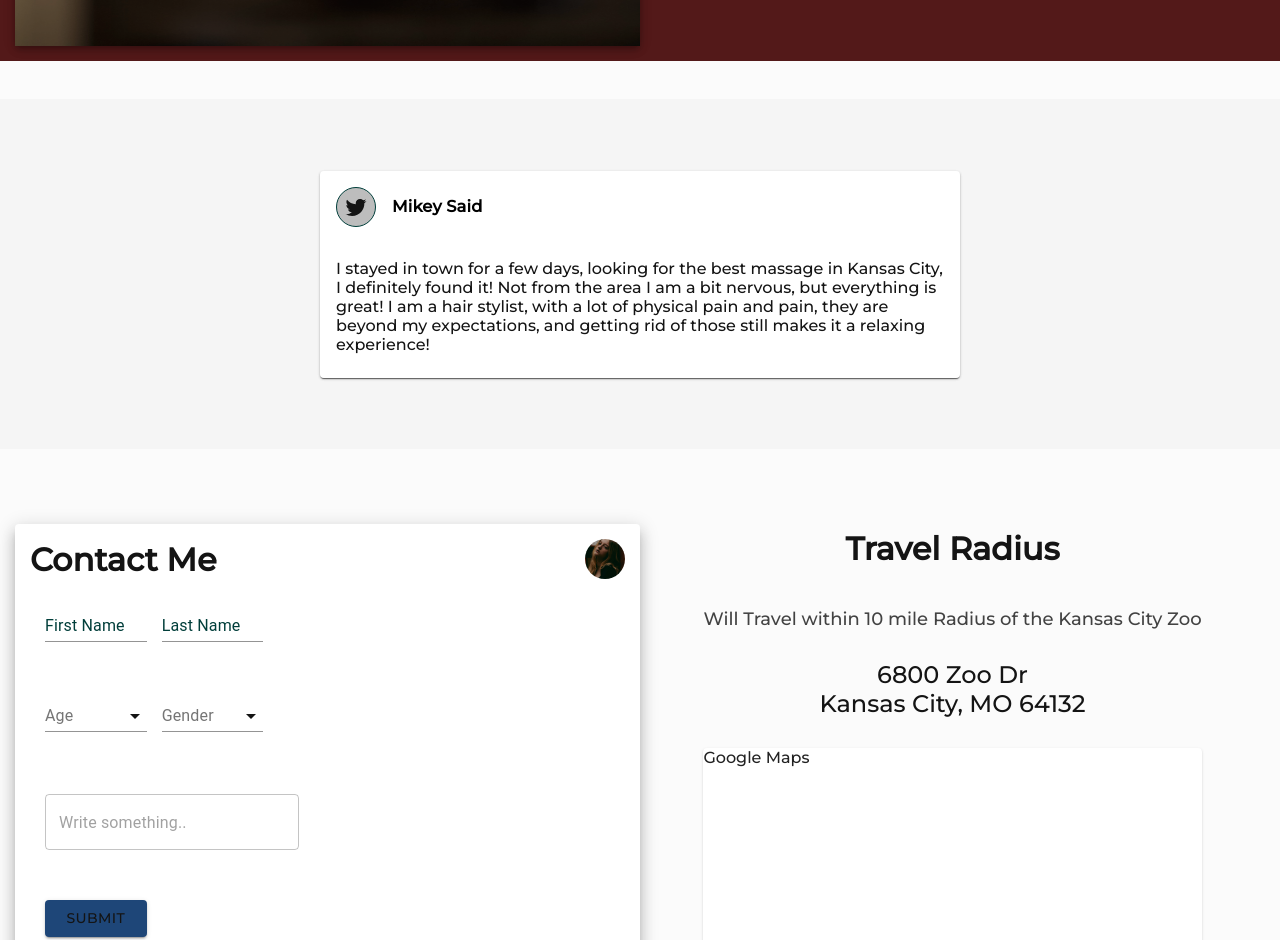
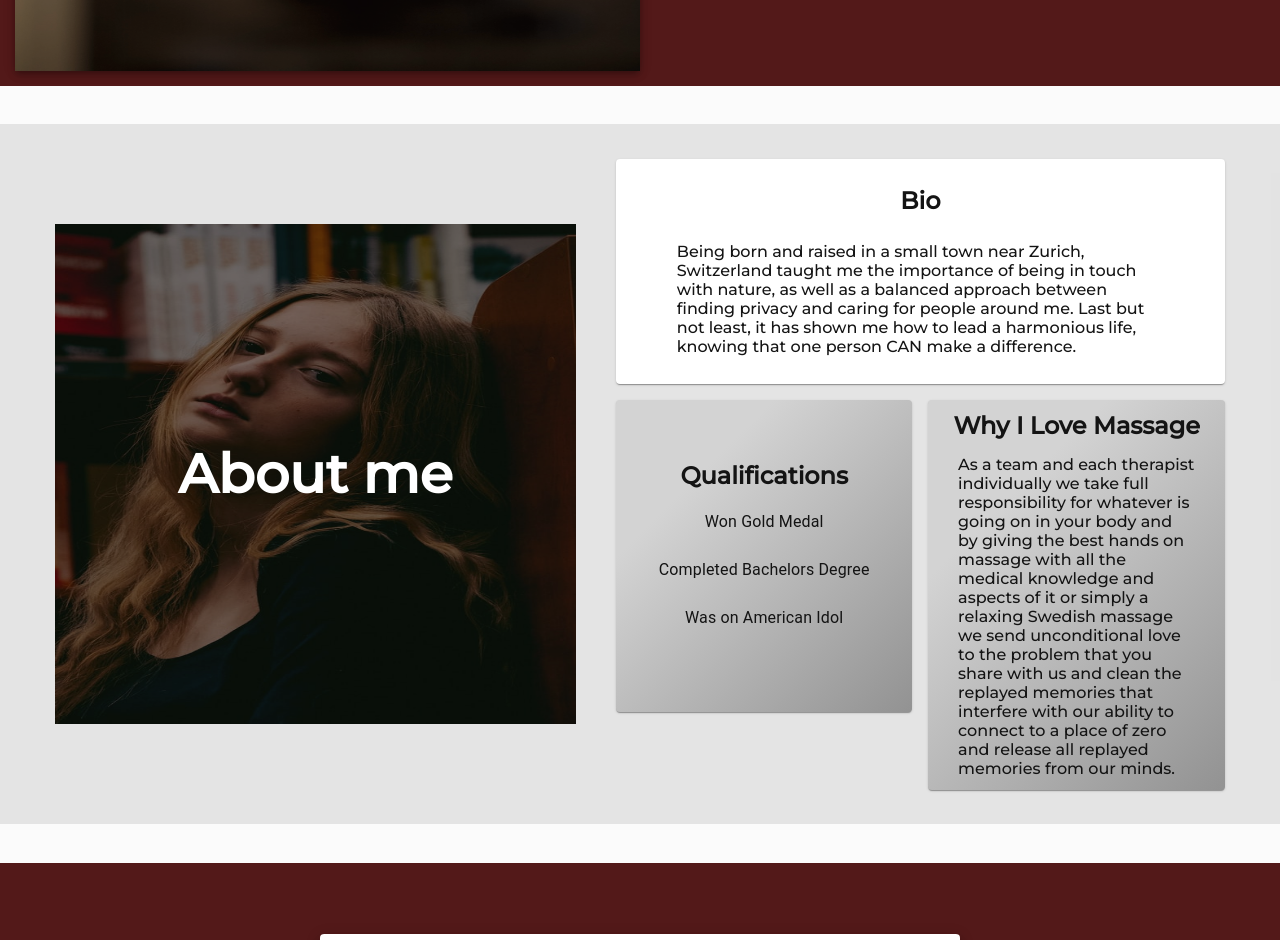
Before and after one commit to jewwc7/HomeTherapy, a React (Create React App) app: page / in a window 1280 px wide. Shown: the part 1860-2800 px from the top of the page. Built offline with nearby package versions, Linux system fonts and the light colour scheme.

Commit message:
Added new Boss on Landing Page

```diff
--- a/src/App.js
+++ b/src/App.js
@@ -92,7 +92,7 @@ const useStyles = makeStyles({
    // backgroundColor:'rgba(5,0,0,1)',
    // margin:'-10px',
     paddingLeft:0,
-    color:'white'
+    color:'white',
 
   }
 })
--- a/src/Boss.js
+++ b/src/Boss.js
@@ -1,6 +1,6 @@
 import React, {useContext, useState, useEffect} from 'react'
 import AppContext from './context/appContext';
-import {Grid, Button, Snackbar, Image, ButtonGroup, Avatar, TextField, MenuItem, List, ListItem ,Paper} from '@material-ui/core';
+import {Grid, Button, Snackbar, Image, ButtonGroup, Avatar, TextField, MenuItem, List, ListItem, ListItemAvatar, ListItemText ,Paper} from '@material-ui/core';
 import {Card, CardActions, CardContent, CardHeader, CardActionArea} from '@material-ui/core/';
 import {makeStyles, ThemeProvider, createMuiTheme} from "@material-ui/core/styles";
 import { Link } from "react-router-dom";
@@ -15,6 +15,8 @@ import InstagramIcon from '@material-ui/icons/Instagram';
 import PinterestIcon from '@material-ui/icons/Pinterest';
 import myFunctions from './MyFunctions2';
 const {isEqualTo, isGreaterThan} = myFunctions;
+
+const qualifications = ['Won Gold Medal', 'Completed Bachelors Degree', 'Was on American Idol']
 
 const Boss = () => {
 
@@ -95,6 +97,61 @@ const Boss = () => {
     )
 }
 
+export const NewBoss = () => {
+    return (
+        <Grid container style={styles.newBossContainer} justify='space-evenly' alignItems='center'>
+            <Grid item container xs={12} lg={5}
+                style={{position:'relative', height:500}}
+            >
+                <img src={person19} alt='Boss' style={{width:'100%', height:'100%'}}/>
+                <div style={{position:'absolute', display:'flex', justifyContent:'center', alignItems:'center', backgroundColor:'rgba(20,10,10,.4)', width:'100%', height:'100%'}}>
+                  <h2 style={{textAlign:'center', color:'white', fontSize: 54}}>
+                    About me
+                  </h2>
+                </div>
+            </Grid>
+            <Grid item container xs={12} spacing={2} lg={6} >
+                <Grid item xs={12}>
+                    <Paper style={{minHeight:225, width:'100%',display:'flex', flexDirection:'column', justifyContent:'space-evenly',...styles.linearBio}}>
+                        <h2 style={{textAlign:'center'}}>Bio</h2>
+                        <div style={{display:'flex', justifyContent:'center', alignItems:'center', height:'100%', }}>
+                          <p style={{width:'80%', alignSelf:'center'}}>Being born and raised in a small town near Zurich, Switzerland taught me the importance of being in touch with nature, as well as a balanced approach between finding privacy and caring for people around me. Last but not least, it has shown me how to lead a harmonious life, knowing that one person CAN make a difference.</p>
+                        </div>
+                    </Paper>
+                </Grid>
+                <Grid item xs={12} lg={6} style={{minHeight:400}}>
+                    <Paper style={{height:'80%', width:'100%', display:'flex', flexDirection:'column', alignItems:'center', justifyContent:'center', ...styles.linearQual }}>
+                        <h2>Qualifications</h2>
+                        <List>
+                           { qualifications.map( qualification=>{
+                               return (
+                                   <ListItem>
+                                       <ListItemText
+                                            primary={qualification}
+                                            style={{textAlign:'center'}}
+                                        />
+                                   </ListItem>
+                               )
+                            })
+                        }
+                        </List>
+                    </Paper>
+                </Grid>
+                <Grid item xs={12} lg={6}>
+                    <Paper style={{minHeight:390, width:'100%', display:'flex', alignItems:'center',flexDirection:'column', justifyContent:'center' ,...styles.linear}}>
+                      <h2 style={{textAlign:'center'}}>Why I Love Massage</h2>
+                      <div style={{display:'flex', justifyContent:'center', alignItems:'flex-end', height:'100%', marginTop:'5%' }}>
+                        <p style={{textAlign:'left', width:'80%'}}>As a team and each therapist individually we take full responsibility for whatever is going on in your body and by giving the best hands on massage with all the medical knowledge and aspects of it or simply a relaxing Swedish massage we send unconditional love to the problem that you share with us and clean the replayed memories that interfere with our ability to connect to a place of zero and release all replayed memories from our minds.</p>
+                      </div>
+                    </Paper>
+                </Grid>
+
+            </Grid>
+        </Grid>
+    )
+}
+
+
 const styles = {
     card:{
         marginTop:30,
@@ -111,8 +168,20 @@ const styles = {
     //   width:'200%'
     },
     linear:{
-        backgroundColor: '#d3d3d3',
-          backgroundImage: 'linear-gradient(315deg, #d3d3d3 0%, #7f8c8d 74%)',
-     }
+        backgroundImage: 'linear-gradient(315deg,  rgba(100,100,100,.7) 0%,  #d3d3d3 74%)',
+     },
+     linearBio:{
+
+     },
+     linearQual:{
+        backgroundImage: 'linear-gradient(315deg,  rgba(100,100,100,.7) 0%,  #d3d3d3 74%)',
+     },
+     newBossContainer:{
+        marginTop:'3%',
+        backgroundColor:'rgba(20,20,20,.1)',
+        minHeight:700,
+        width:'100%',
+        padding:15
+     },
 }
 export default Boss
--- /dev/null
+++ b/src/Flex.css
@@ -0,0 +1,3 @@
+div{
+    display: flex;
+}
--- a/src/LandingPage.js
+++ b/src/LandingPage.js
@@ -1,11 +1,13 @@
 import React, {useContext, useState} from 'react'
 import AppContext from './context/appContext';
+import {NewBoss} from './Boss'
 import {Grid, Button, Snackbar, Image, ButtonGroup, Avatar, TextField, MenuItem, List, ListItem,Chip,Paper,Fade, Slide, Hidden} from '@material-ui/core';
 import {Card, CardActions, CardContent, CardHeader, CardActionArea, CardMedia} from '@material-ui/core/';
 import {makeStyles,} from "@material-ui/core/styles";
 import person19 from './Photos/person19.jpg'
 import massage4 from './Photos/massage4.jpg';
-import massage1 from './Photos/massage1.jpg'
+import massage1 from './Photos/massage1.jpg';
+import massage2 from './Photos/massage2.jpg'
 import massageGun from './Photos/massageGun.jpg'
 import TwitterIcon from '@material-ui/icons/Twitter';
 import FacebookIcon from '@material-ui/icons/Facebook';
@@ -45,7 +47,7 @@ const LandingPage = (props) => {
               <Slide in mountOnEnter direction='up' timeout={{ appear: 300, enter: 600,  }}>
                 <Grid item direction='column' xs={12} md={6} style={{}}>
                   <Paper style={{}}>
-                  <img {...props} src={person19} alt='Owner' style={{maxHeight:500, width:'100%', }}></img>
+                  <img {...props} src={massage2} alt='Owner' style={{maxHeight:500, width:'100%', }}></img>
                   <Paper style={{padding:'2%', display:'flex', justifyContent:'space-between', alignItems:'center'}}>
                     <h2>Sarah</h2>
                     <div>
@@ -99,6 +101,7 @@ const LandingPage = (props) => {
                 </Grid>
             </Grid>
             <Massages/>
+            <NewBoss/>
             <Reviews/>
             <ContactForm/>
         </div>
@@ -167,7 +170,7 @@ const Massages = () =>{
         </Grid>
                  <Grid container item direction='column' xs={12} md={5}  style={{justifyCOntent:'center', paddingTop:isGreaterThan(smallScreen, window.innerWidth) ? 0 : '8%'}} >
           <Grid container spacing={2} item style={{ display:'flex', width:'100%', flexWrap:'wrap', }} >
-            <Grid item xs={5} lg={3} style={{alignSelf:'center'}} >
+            <Grid item xs={12} style={{alignSelf:'center'}} >
             <Chip
             label='Swedish'
             avatar={<Avatar style={{backgroundColor: isEqualTo(swedish, massageCard.massageSelected ) ? thirdColor : ''}}>S</Avatar>}
@@ -180,7 +183,7 @@ const Massages = () =>{
             onClick={()=> setCardandMassage(swedish)}
             />
             </Grid>
-            <Grid item xs={5} lg={3}>
+            <Grid item xs={12} >
             <Chip
             label= 'Sports'
             avatar={<Avatar style={{backgroundColor: isEqualTo(sports, massageCard.massageSelected ) ? thirdColor : ''}}>S</Avatar>}
@@ -192,10 +195,7 @@ const Massages = () =>{
             onClick={()=> setCardandMassage(sports)}
             />
             </Grid>
-            <Hidden mdDown>
-              <Grid item lg={5}></Grid>
-            </Hidden>
-            <Grid item xs={6} lg={6} style={{paddingTop:isGreaterThan(smallScreen, window.innerWidth) ? 0 : '5%'}}>
+            <Grid item xs={12}  style={{}}>
             <Chip
             label= 'Deep Tissue'
             avatar={<Avatar style={{backgroundColor: isEqualTo(deepTissue, massageCard.massageSelected ) ? thirdColor : ''}}>D</Avatar>}
@@ -521,23 +521,32 @@ export const ContactForm = () => {
 
 const Reviews = () => {
   return (
-    <Grid container style={{backgroundColor:'rgba(240,240,240,.5)', height:350, justifyContent:'center', alignItems:'center', marginTop:'3%'}}>
+    <Grid container style={{...styles.linearReview, height:350, justifyContent:'center', alignItems:'center', marginTop:'3%'}}>
       <Grid item xs={10} md={6}>
-        <Paper  style={{minHeight:200}}>
-          <Card style={{height:'100%'}}>
+          <Card style={{minHeight:200}} raised>
           <CardHeader
                 avatar={
                     <Avatar style={{borderRadius:50, border:'1px solid #003E3A'}}>
                         <TwitterIcon/>
                     </Avatar>
                 }
-                title={<h3 style={{color:'black'}}>Mikey Said</h3>}
+                title={
+                <div style={{display:'flex', justifyContent:'space-between'}}>
+                  <h3 style={{color:'black'}}>Mikey Said</h3>
+                <div>
+                  <Button
+                     endIcon={<ArrowRightAltIcon/>}
+                  >
+                    Next review
+                   </Button>
+                </div>
+                </div>
+              }
             />
             <CardContent>
             I stayed in town for a few days, looking for the best massage in Kansas City, I definitely found it!  Not from the area I am a bit nervous, but everything is great!  I am a hair stylist, with a lot of physical pain and pain, they are beyond my expectations, and getting rid of those still makes it a relaxing experience!
             </CardContent>
           </Card>
-        </Paper>
       </Grid>
     </Grid>
   )
@@ -577,6 +586,12 @@ const styles = {
       backgroundColor:'rgba(65,0,0,.9)',
       // backgroundImage: 'linear-gradient(315deg, #d3d3d3 0%, rgba(90,0,0,.7) 74%)',
     },
+    linearReview:{
+    //  backgroundColor:'rgba(255,255,255,1)',
+    //  backgroundImage: 'linear-gradient(3150deg,  rgba(50,50,50,.7) 0%,  rgba(66,0,0,.7) 74%)',
+    backgroundColor:'rgba(65,0,0,.9)',
+
+    }
  }
 
  const useStyles = makeStyles({
```
